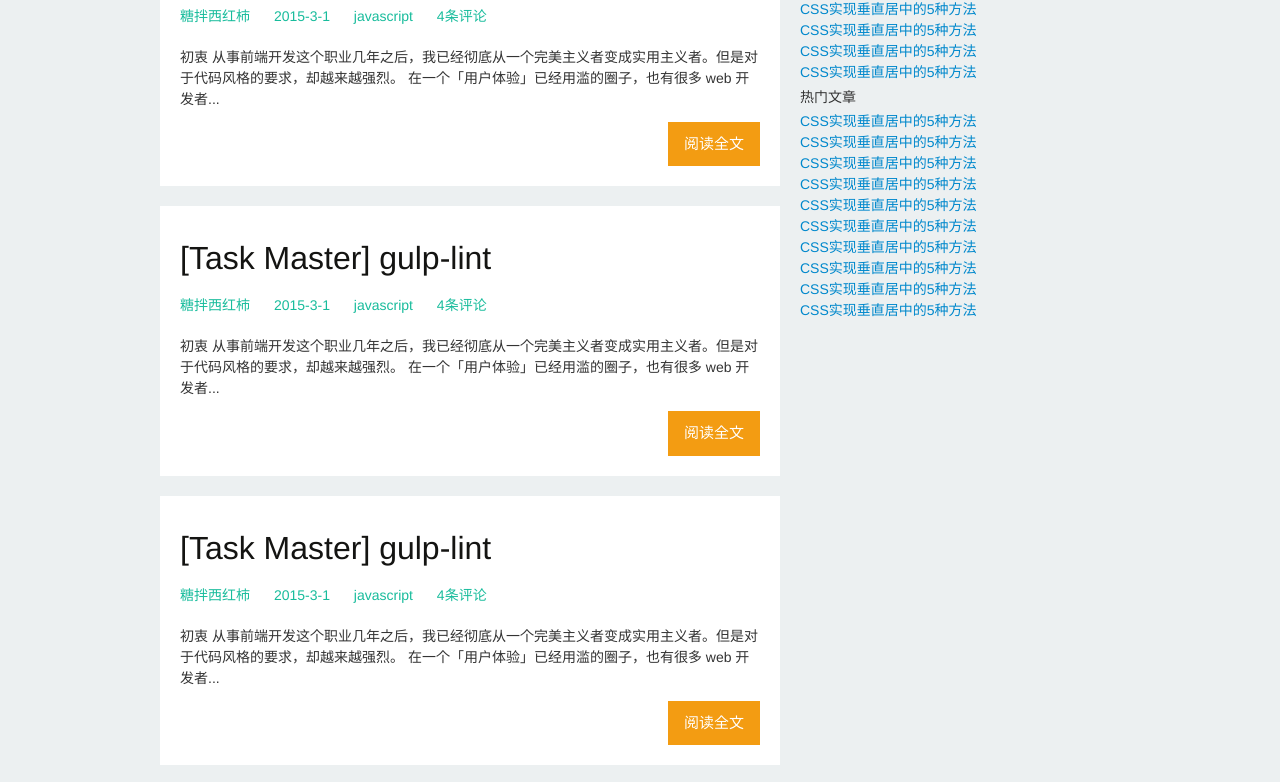
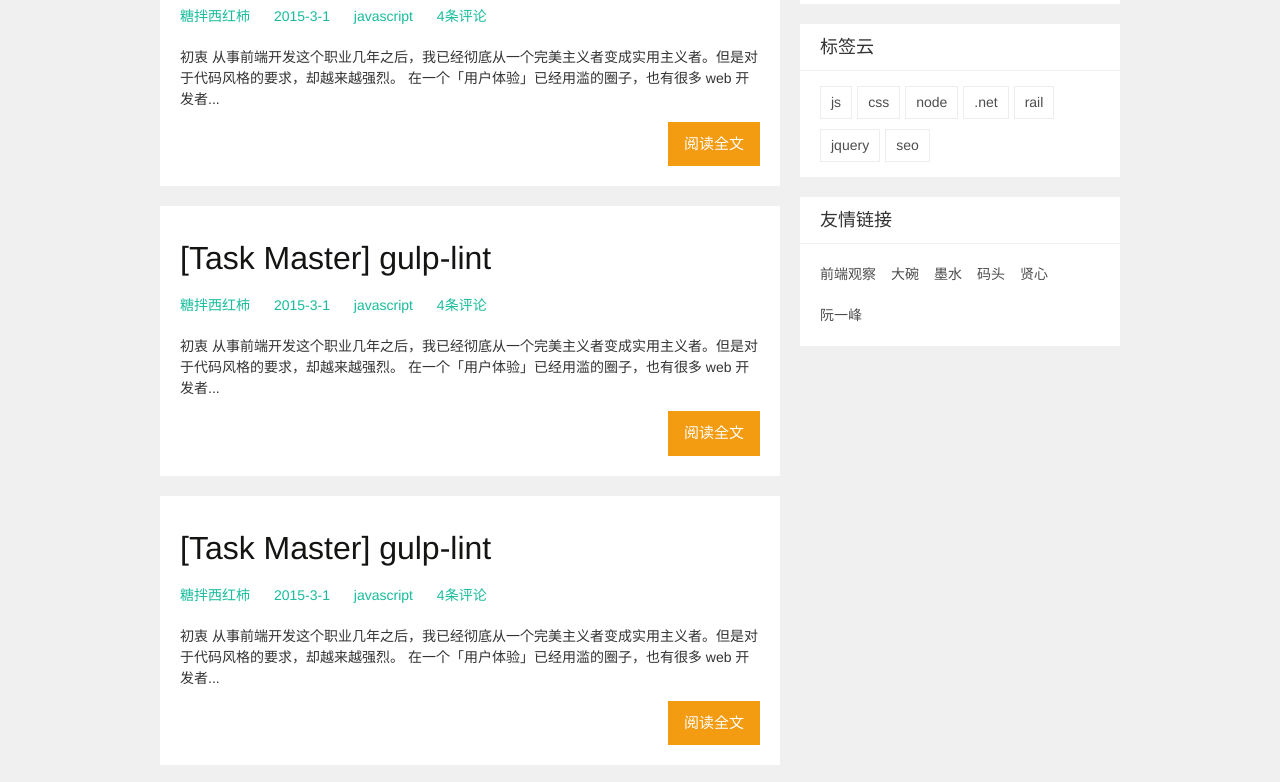
Before and after one commit to colianghan/blog, a website: page src/index.html in a window 1280 px wide. Shown: the part 568-1350 px from the top of the page. Drawn offline with Linux system fonts and the light colour scheme.

Commit message:
finish the first css

```diff
--- a/src/asset/less/src/index.less
+++ b/src/asset/less/src/index.less
@@ -5,3 +5,4 @@
 @import 'article.less';
 @import 'button.less';
 @import 'paging-navigation.less';
+@import 'widget.less';
--- a/src/asset/less/src/layout.less
+++ b/src/asset/less/src/layout.less
@@ -40,3 +40,11 @@
 	background:@content-bg;
 	padding-bottom: 40px;
 }
+
+//foot
+.footer{
+	background: @footer-color;
+	.footer-copyright{
+		padding: 20px 0;
+	}
+}
--- a/src/asset/less/src/logo.less
+++ b/src/asset/less/src/logo.less
@@ -7,6 +7,6 @@
 		width: 240px;
 		height: 81px;
 		line-height: 81px;
-		text-indent: -1999px;
+		text-indent: -1999em;
 	}
 }
--- a/src/asset/less/src/navbar.less
+++ b/src/asset/less/src/navbar.less
@@ -1,4 +1,5 @@
 .navbar:extend(.text-center){
+	background: @nav-color;
 	.navbar-ul{
 		& li{
 			display: inline-block;
--- a/src/asset/less/src/paging-navigation.less
+++ b/src/asset/less/src/paging-navigation.less
@@ -16,11 +16,9 @@
 				background-color: lighten(@a-color, 10%);
 			}
 		}
-		&.more:extend(&.active){
-			cursor: text;
-		}
 		&.active a{
 			background-color: lighten(@a-color, 10%);
+			cursor: pointer;
 		}
 	}
 }
--- /dev/null
+++ b/src/asset/less/src/widget.less
@@ -0,0 +1,49 @@
+/*
+ * widget-area > .widget > .widget-title + ul>li>a
+ */
+.widget-area{
+	background: transparent;
+	.widget{
+		background: #fff;
+		margin-top: 20px;
+		.widget-title{
+			font-size: 18px;
+			padding: 5px 0;
+			text-indent: 20px;
+			border-bottom: 1px solid #ECF0F1;
+		}
+		ul{
+			padding: 10px 20px;
+			li{
+				padding: 5px 0;
+				a{
+					display: block;
+					white-space: nowrap;
+					overflow: hidden;
+					text-overflow:ellipsis;
+					color:lighten(#000, 30%);
+					&:hover{
+						color:#000;
+					}
+				}
+			}
+		}
+		.tags-cloud{
+			overflow: hidden;
+			li{
+				.pull-left();
+				margin-right: 5px;
+			}
+			a{
+				border: 1px solid #ededed;
+				padding: 5px 10px;
+			}
+		}
+		.friendly-link{
+			a{
+				border: none;
+				padding-left: 0;
+			}
+		}
+	}
+}
--- a/src/asset/less/variables.less
+++ b/src/asset/less/variables.less
@@ -2,8 +2,8 @@
 //body的背景颜色
 @body-bg:#fff;
 
-//内容下面的背景
-@content-bg:#ECF0F1;
+//内容下面的背景 #ECF0F1
+@content-bg:#F0F0F0;
 
 //footer 下面的背景
 @footer-bg:#2C3E50;
@@ -31,3 +31,10 @@
 
 //两列布局右边的宽度(320px)
 @main-content-right-width:320px;
+
+
+//nav 背景
+@nav-color:gray;
+
+//footer 背景
+@footer-color:#dadada;
--- a/src/index.html
+++ b/src/index.html
@@ -3,6 +3,8 @@
 <head>
 	<title>colin's blog | 韩国梁 | 为full-stack而奋战</title>
 	<link rel="stylesheet" type="text/css" href="asset/css/index.css" />
+	<base target="_blank">
+	<link rel="icon" type="image/x-icon" href="asset/img/logo.png" />
 </head>
 <body>
 	<header class="header" role="banner">
@@ -198,7 +200,7 @@
 						<li class="active"><a href="" title="">1</a></li>
 						<li><a href="" title="">2</a></li>
 						<li><a href="" title="">3</a></li>
-						<li><a href="" title="">...</a></li>
+						<li class="more"><a href="" title="">...</a></li>
 						<li><a href="" title="">59</a></li>
 						<li><a href="" title="">Next&gt;&gt;</a></li>
 					</ul>
@@ -210,7 +212,7 @@
 						<div class="widget"></div>
 						<div class="widget">
 							<aside>
-								<h3 widget-title>热门文章</h3>
+								<h3 class="widget-title">热门文章</h3>
 								<ul>
 									<li><a href="" title="">CSS实现垂直居中的5种方法</a></li>
 									<li><a href="" title="">CSS实现垂直居中的5种方法</a></li>
@@ -227,35 +229,28 @@
 						</div>
 						<div class="widget">
 							<aside>
-								<h3 widget-title>热门文章</h3>
-								<ul>
-									<li><a href="" title="">CSS实现垂直居中的5种方法</a></li>
-									<li><a href="" title="">CSS实现垂直居中的5种方法</a></li>
-									<li><a href="" title="">CSS实现垂直居中的5种方法</a></li>
-									<li><a href="" title="">CSS实现垂直居中的5种方法</a></li>
-									<li><a href="" title="">CSS实现垂直居中的5种方法</a></li>
-									<li><a href="" title="">CSS实现垂直居中的5种方法</a></li>
-									<li><a href="" title="">CSS实现垂直居中的5种方法</a></li>
-									<li><a href="" title="">CSS实现垂直居中的5种方法</a></li>
-									<li><a href="" title="">CSS实现垂直居中的5种方法</a></li>
-									<li><a href="" title="">CSS实现垂直居中的5种方法</a></li>
+								<h3 class="widget-title">标签云</h3>
+								<ul class="tags-cloud">
+									<li><a href="" title="">js</a></li>
+									<li><a href="" title="">css</a></li>
+									<li><a href="" title="">node</a></li>
+									<li><a href="" title="">.net</a></li>
+									<li><a href="" title="">rail</a></li>
+									<li><a href="" title="">jquery</a></li>
+									<li><a href="" title="">seo</a></li>
 								</ul>
 							</aside>
 						</div>
 						<div class="widget">
 							<aside>
-								<h3 widget-title>热门文章</h3>
-								<ul>
-									<li><a href="" title="">CSS实现垂直居中的5种方法</a></li>
-									<li><a href="" title="">CSS实现垂直居中的5种方法</a></li>
-									<li><a href="" title="">CSS实现垂直居中的5种方法</a></li>
-									<li><a href="" title="">CSS实现垂直居中的5种方法</a></li>
-									<li><a href="" title="">CSS实现垂直居中的5种方法</a></li>
-									<li><a href="" title="">CSS实现垂直居中的5种方法</a></li>
-									<li><a href="" title="">CSS实现垂直居中的5种方法</a></li>
-									<li><a href="" title="">CSS实现垂直居中的5种方法</a></li>
-									<li><a href="" title="">CSS实现垂直居中的5种方法</a></li>
-									<li><a href="" title="">CSS实现垂直居中的5种方法</a></li>
+								<h3 class="widget-title">友情链接</h3>
+								<ul class="tags-cloud friendly-link">
+									<li><a href="" title="">前端观察</a></li>
+									<li><a href="" title="">大碗</a></li>
+									<li><a href="" title="">墨水</a></li>
+									<li><a href="" title="">码头</a></li>
+									<li><a href="" title="">贤心</a></li>
+									<li><a href="" title="">阮一峰</a></li>
 								</ul>
 							</aside>
 						</div>
@@ -265,47 +260,9 @@
 		</div>
 	</div>
 	<footer class="footer" role="contentinfo">
-		<div class="footer-widgets inner">
-			<div class="widget-area">
-				<aside class="widget widget_meta">
-					<h3 class="widget-title">推荐文章</h3>
-					<ul>
-						<li><a href="" title="">CSS实现垂直居中的5种方法</a></li>
-						<li><a href="" title="">CSS实现垂直居中的5种方法</a></li>
-						<li><a href="" title="">CSS实现垂直居中的5种方法</a></li>
-						<li><a href="" title="">CSS实现垂直居中的5种方法</a></li>
-						<li><a href="" title="">CSS实现垂直居中的5种方法</a></li>
-					</ul>
-				</aside>
-			</div>
-			<div class="widget-area">
-				<aside class="widget widget_friend_link">
-					<h3 class="widget-title">友情链接</h3>
-					<ul>
-						<li><a href="" title="">CSS实现垂直居中的5种方法</a></li>
-						<li><a href="" title="">CSS实现垂直居中的5种方法</a></li>
-						<li><a href="" title="">CSS实现垂直居中的5种方法</a></li>
-						<li><a href="" title="">CSS实现垂直居中的5种方法</a></li>
-						<li><a href="" title="">CSS实现垂直居中的5种方法</a></li>
-					</ul>
-				</aside>
-			</div>
-			<div class="widget-area">
-				<aside class="widget widget_friend_link">
-					<h3 class="widget-title">友情链接</h3>
-					<ul>
-						<li><a href="" title="">CSS实现垂直居中的5种方法</a></li>
-						<li><a href="" title="">CSS实现垂直居中的5种方法</a></li>
-						<li><a href="" title="">CSS实现垂直居中的5种方法</a></li>
-						<li><a href="" title="">CSS实现垂直居中的5种方法</a></li>
-						<li><a href="" title="">CSS实现垂直居中的5种方法</a></li>
-					</ul>
-				</aside>
-			</div>
-		</div>
 		<div class="footer-copyright">
 			<div class="inner">
-				<p>Powered by <a href="http://wordpress.org/">Ghost</a>， 冀ICP备15006018号-1</p>
+				<p>Powered by <a href="https://ghost.org/" rel="nofollow">Ghost</a>，Host By<a href="http://www.aliyun.com/" target="_blank" rel="nofollow">阿里云</a>, 冀ICP备15006018号-1</p>
 				<p>Copyright © 2015 colin All rights reserved.</p>
 			</div>
 		</div>
```
Also changed, not shown: dist/css/logo.css, dist/css/widget.css (added), src/asset/css/index.css.
